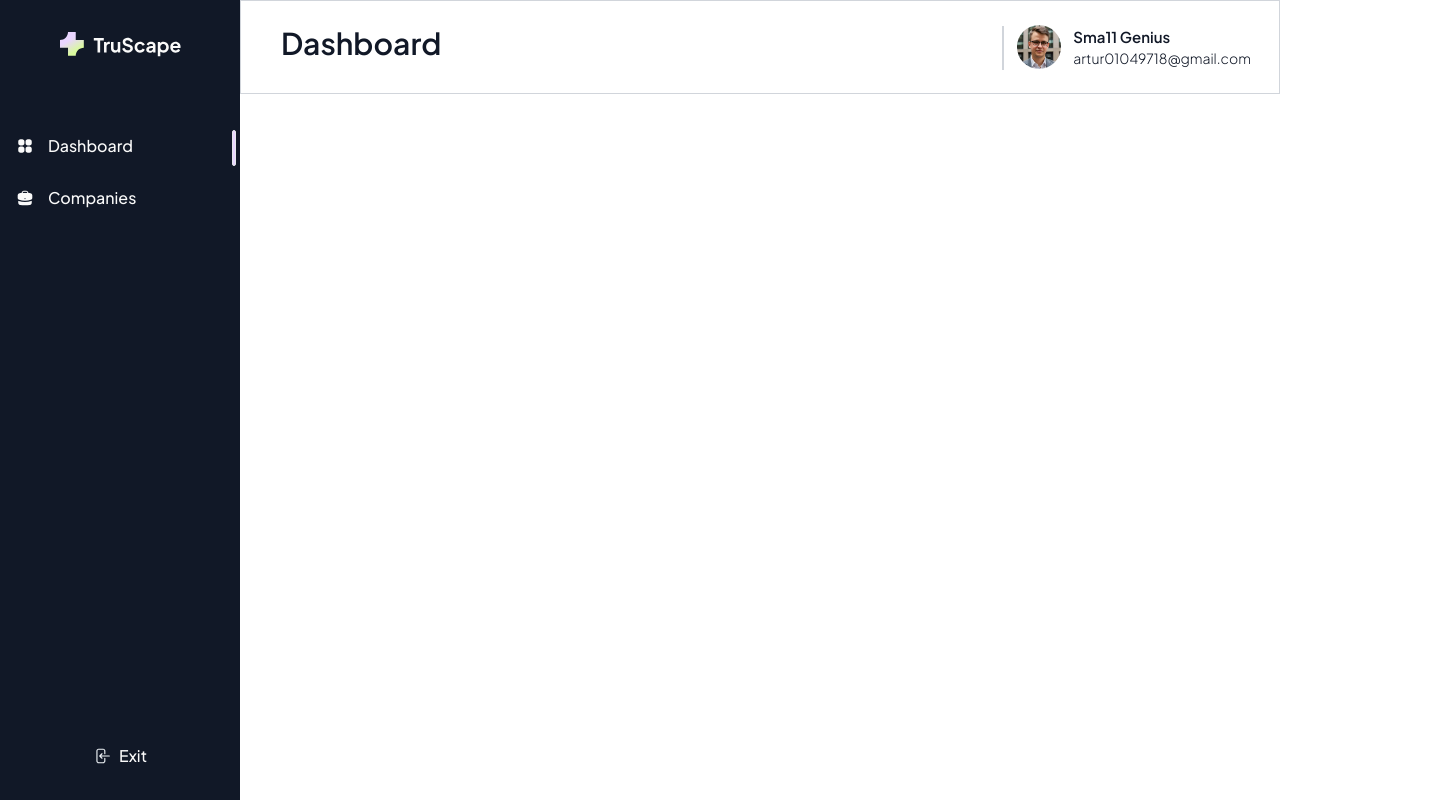
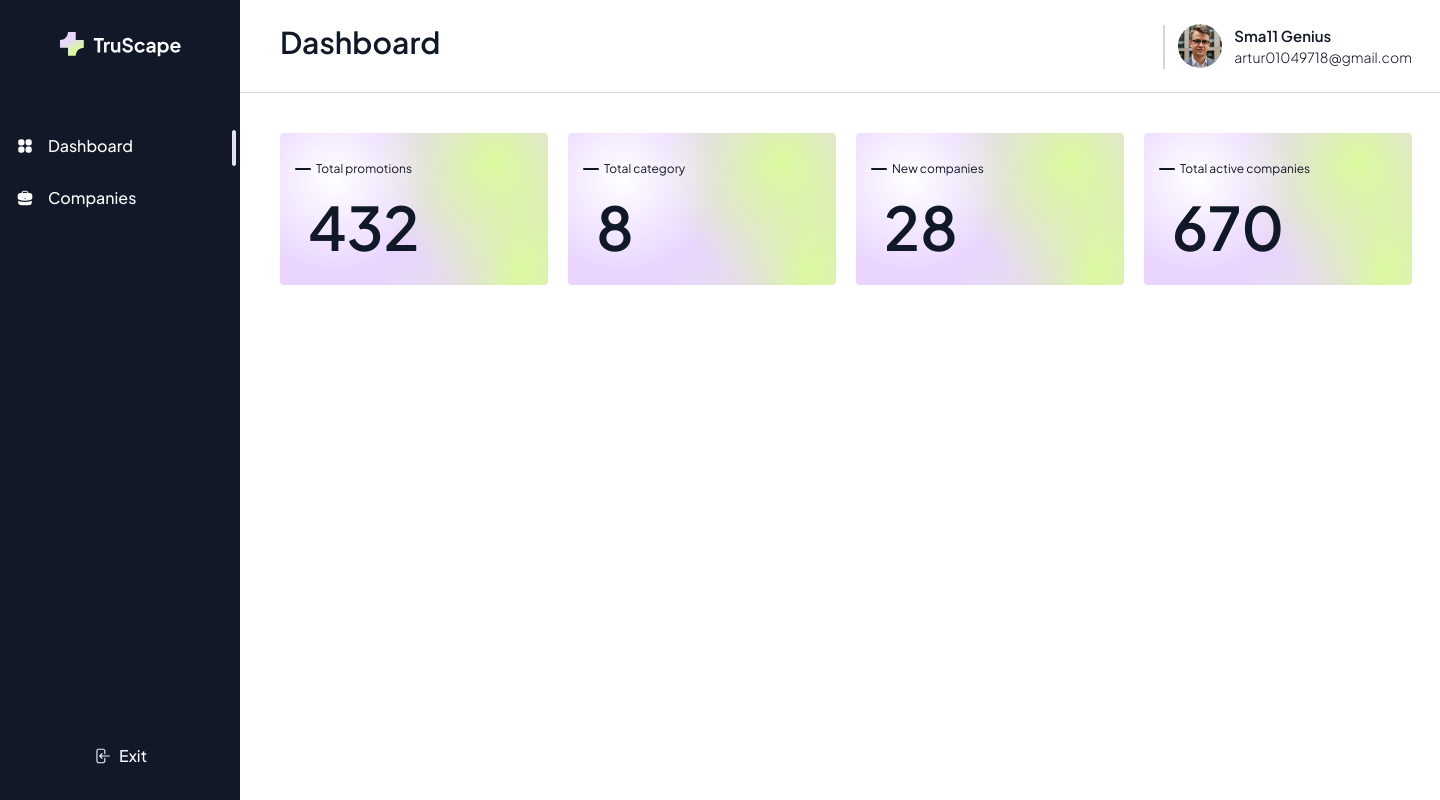
Before and after one commit to Artur-Luniaka/crm, a Next.js app: page /dashboard in a window 1280 px wide. Shown: the whole page, 1440 px wide, since content can reach past the window. Built offline with nearby package versions, Linux system fonts and the light colour scheme.

Commit message:
added stats comp to dashboard/styled/set some styles

```diff
--- a/src/app/(admin)/dashboard/page.tsx
+++ b/src/app/(admin)/dashboard/page.tsx
@@ -1,5 +1,7 @@
 "use client";
 
+import DashBoardStatsBox from "@/app/components/DashBoardStatsBox/DashBoardStatsBox";
+import GeneralStats from "@/app/components/GeneralStats/GeneralStats";
 import Header from "@/app/components/Header/Header";
 import { useEffect } from "react";
 
@@ -11,6 +13,9 @@ const Page = () => {
   return (
     <>
       <Header />
+      <DashBoardStatsBox>
+        <GeneralStats />
+      </DashBoardStatsBox>
     </>
   );
 };
--- a/src/app/(admin)/layout.tsx
+++ b/src/app/(admin)/layout.tsx
@@ -11,14 +11,14 @@ const layout = ({
 }>) => {
   return (
     <div className="flex">
-      <aside className="flex flex-col justify-between w-[240px] h-[100vh] bg-[#111827] px-4 py-8">
+      <aside className="flex flex-col justify-between min-w-[240px] h-[100vh] bg-[#111827] px-4 py-8">
         <div>
           <AsideLogo />
           <AsideNavLinksBox />
         </div>
         <ExitLink />
       </aside>
-      <div className="flex-1">{children}</div>
+      <div className="min-w-[1200px] w-full">{children}</div>
     </div>
   );
 };
--- /dev/null
+++ b/src/app/components/DashBoardStatsBox/DashBoardStatsBox.tsx
@@ -0,0 +1,12 @@
+"use client";
+import React from "react";
+
+const DashBoardStatsBox = ({
+  children,
+}: Readonly<{
+  children: React.ReactNode;
+}>) => {
+  return <div className="p-10 min-w-[1200px] w-full">{children}</div>;
+};
+
+export default DashBoardStatsBox;
--- /dev/null
+++ b/src/app/components/GeneralStats/GeneralStats.tsx
@@ -0,0 +1,91 @@
+"use client";
+
+import React from "react";
+import stats from "../../../fakeAPI/generalStats.json";
+
+const GeneralStats = () => {
+  return (
+    <div className="flex">
+      <ul className="flex gap-5">
+        <li
+          className="w-[268px] h-[152px] p-7 rounded-[4px] relative"
+          style={{
+            background: `radial-gradient(circle at 20% 30%, #FFFFFF, transparent 40%),
+                 radial-gradient(circle at 80% 20%, #D9F99D, transparent 50%),
+                 radial-gradient(circle at 50% 70%, #E9D5FF, transparent 60%),
+                 radial-gradient(circle at 90% 90%, #D9F99D, transparent 50%),
+                 radial-gradient(circle at 10% 80%, #E9D5FF, transparent 40%)`,
+            backgroundColor: "#E9D5FF",
+          }}
+        >
+          <p className="font-jakarta text-xs text-[#111827] font-normal mb-5 ml-2">
+            Total promotions
+          </p>
+          <span className="absolute top-[35px] left-[15px] w-4 h-0.5 bg-[#111827] rounded-[20px]"></span>
+          <p className="font-jakarta text-6xl font-semibold text-[#111827]">
+            {stats.totalPromotions}
+          </p>
+        </li>
+        <li
+          className="w-[268px] h-[152px] p-7 rounded-[4px] relative"
+          style={{
+            background: `radial-gradient(circle at 20% 30%, #FFFFFF, transparent 40%),
+                 radial-gradient(circle at 80% 20%, #D9F99D, transparent 50%),
+                 radial-gradient(circle at 50% 70%, #E9D5FF, transparent 60%),
+                 radial-gradient(circle at 90% 90%, #D9F99D, transparent 50%),
+                 radial-gradient(circle at 10% 80%, #E9D5FF, transparent 40%)`,
+            backgroundColor: "#E9D5FF",
+          }}
+        >
+          <p className="font-jakarta text-xs text-[#111827] font-normal mb-5 ml-2">
+            Total category
+          </p>
+          <span className="absolute top-[35px] left-[15px] w-4 h-0.5 bg-[#111827] rounded-[20px]"></span>
+          <p className="font-jakarta text-6xl font-semibold text-[#111827]">
+            {stats.totalCategories}
+          </p>
+        </li>
+        <li
+          className="w-[268px] h-[152px] p-7 rounded-[4px] relative"
+          style={{
+            background: `radial-gradient(circle at 20% 30%, #FFFFFF, transparent 40%),
+                 radial-gradient(circle at 80% 20%, #D9F99D, transparent 50%),
+                 radial-gradient(circle at 50% 70%, #E9D5FF, transparent 60%),
+                 radial-gradient(circle at 90% 90%, #D9F99D, transparent 50%),
+                 radial-gradient(circle at 10% 80%, #E9D5FF, transparent 40%)`,
+            backgroundColor: "#E9D5FF",
+          }}
+        >
+          <p className="font-jakarta text-xs text-[#111827] font-normal mb-5 ml-2">
+            New companies
+          </p>
+          <span className="absolute top-[35px] left-[15px] w-4 h-0.5 bg-[#111827] rounded-[20px]"></span>
+          <p className="font-jakarta text-6xl font-semibold text-[#111827]">
+            {stats.newCompanies}
+          </p>
+        </li>
+        <li
+          className="w-[268px] h-[152px] p-7 rounded-[4px] relative"
+          style={{
+            background: `radial-gradient(circle at 20% 30%, #FFFFFF, transparent 40%),
+                 radial-gradient(circle at 80% 20%, #D9F99D, transparent 50%),
+                 radial-gradient(circle at 50% 70%, #E9D5FF, transparent 60%),
+                 radial-gradient(circle at 90% 90%, #D9F99D, transparent 50%),
+                 radial-gradient(circle at 10% 80%, #E9D5FF, transparent 40%)`,
+            backgroundColor: "#E9D5FF",
+          }}
+        >
+          <p className="font-jakarta text-xs text-[#111827] font-normal mb-5 ml-2">
+            Total active companies
+          </p>
+          <span className="absolute top-[35px] left-[15px] w-4 h-0.5 bg-[#111827] rounded-[20px]"></span>
+          <p className="font-jakarta text-6xl font-semibold text-[#111827]">
+            {stats.totalActiveCompanies}
+          </p>
+        </li>
+      </ul>
+    </div>
+  );
+};
+
+export default GeneralStats;
--- a/src/app/components/Header/Header.tsx
+++ b/src/app/components/Header/Header.tsx
@@ -12,7 +12,7 @@ const Header = () => {
   };
 
   return (
-    <div className="flex justify-between py-6 pl-10 pr-7 border border-gray-300">
+    <div className="flex justify-between py-6 pl-10 pr-7 border-b border-gray-300 min-w-[1200px] mr-auto">
       <h1 className="font-jakarta text-3xl text-[#111827] font-semibold">
         {handlePageTitle()}
       </h1>
--- /dev/null
+++ b/src/fakeAPI/generalStats.json
@@ -0,0 +1,6 @@
+{
+  "totalPromotions": 432,
+  "totalCategories": 8,
+  "newCompanies": 28,
+  "totalActiveCompanies": 670
+}
```
